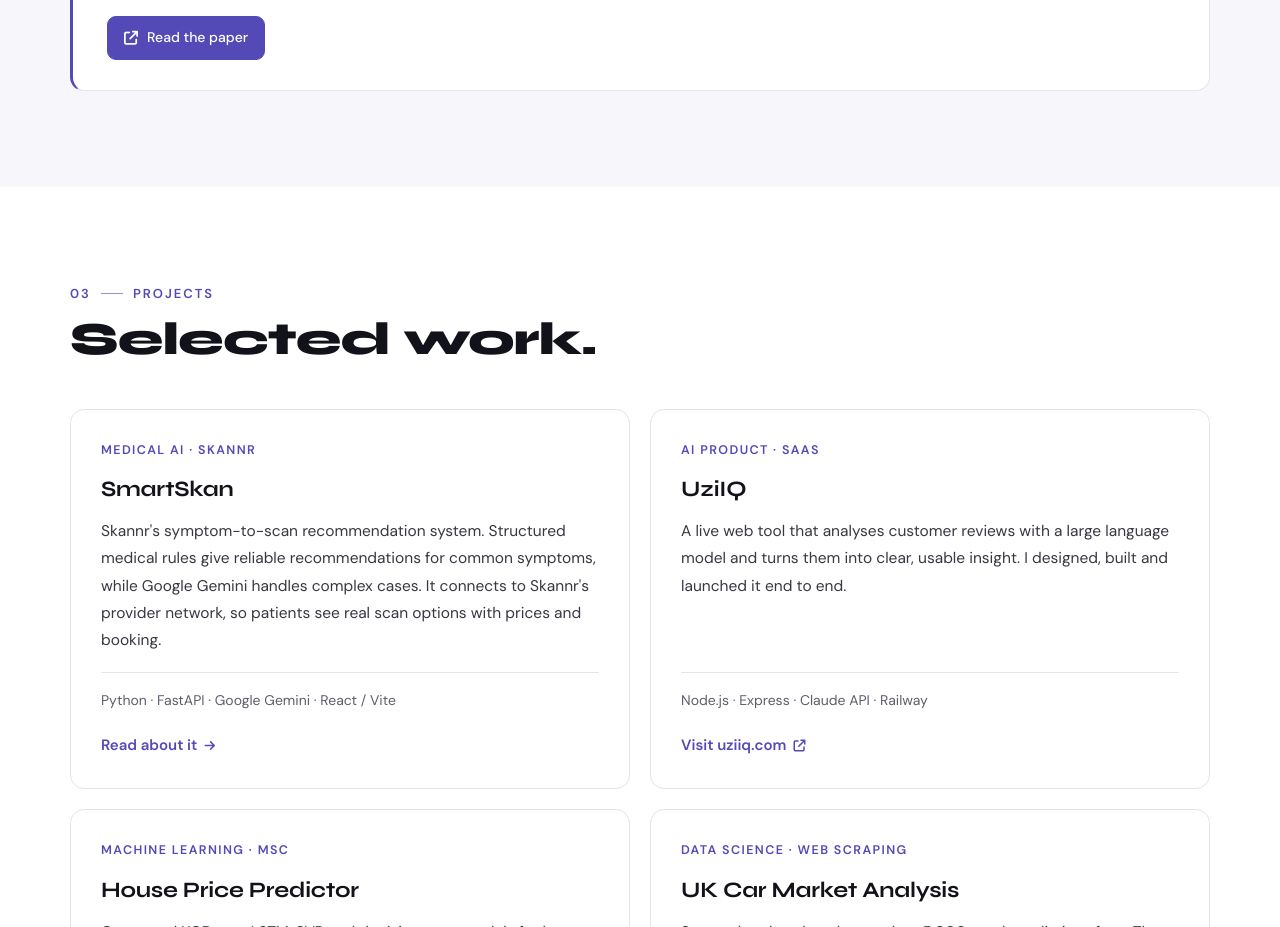
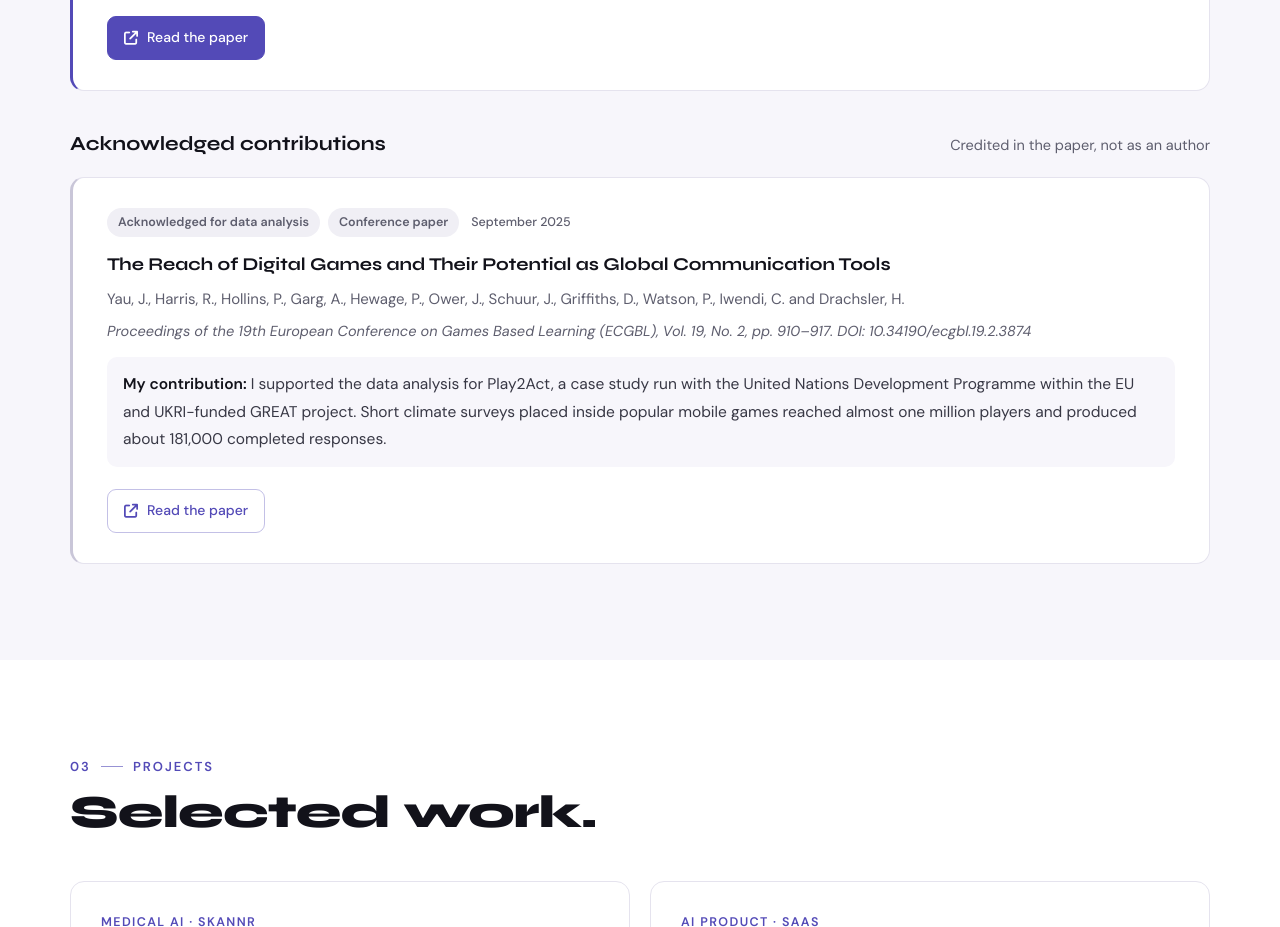
Before and after one commit to Nedum25/MyPortfolio, a plain HTML site: page index.html in a window 1280 px wide. Shown: the part 2720-3647 px from the top of the page. Drawn offline with Linux system fonts and the light colour scheme.

Commit message:
Add acknowledged contribution to the ECGBL 2025 Play2Act paper
Listed separately from publications as an acknowledged contribution
(data analysis support), with DOI 10.34190/ecgbl.19.2.3874.

Co-Authored-By: Claude Opus 5.5 <noreply@anthropic.com>
Claude-Session: https://claude.ai/code/session_013xv52iQjGivNErUDL3KYpN

```diff
--- a/index.html
+++ b/index.html
@@ -199,6 +199,13 @@
         .pub-journal { font-size: 14.5px; color: var(--muted); font-style: italic; margin-bottom: 14px; }
         .pub-abstract { font-size: 15.5px; color: var(--text); line-height: 1.75; margin-bottom: 22px; }
         .btn-row { display: flex; gap: 10px; flex-wrap: wrap; }
+        .pub-card.ack { border-left-color: #C9C6D8; }
+        .chip-muted { background: #F0EFF5; color: var(--muted); }
+        .pub-role { font-size: 15.5px; color: var(--text); line-height: 1.75; margin-bottom: 22px; padding: 14px 16px; background: var(--bg-alt); border-radius: 10px; }
+        .pub-role strong { color: var(--ink); font-weight: 600; }
+        .sub-label { display: flex; align-items: baseline; justify-content: space-between; gap: 16px; margin: 36px 0 16px; }
+        .sub-label h3 { font-family: 'Syne', sans-serif; font-size: 20px; font-weight: 700; color: var(--ink); }
+        .sub-label p { font-size: 14.5px; color: var(--muted); }
         .btn-sm { font-size: 14px; padding: 9px 16px; border-radius: 9px; }
 
         /* ── PROJECTS ── */
@@ -329,7 +336,7 @@
             .research-card { padding: 26px 22px; }
             .research-card h3 { font-size: 21px; }
             .pub-card { padding: 24px 22px; }
-            .pub-label { flex-direction: column; gap: 4px; }
+            .pub-label, .sub-label { flex-direction: column; gap: 4px; }
             .projects-grid { grid-template-columns: 1fr; }
             .quote-card { padding: 34px 26px 28px; }
             .quote-card blockquote { font-size: 17.5px; }
@@ -476,6 +483,25 @@
             <p class="pub-abstract">The study develops a personalised GIS framework that combines Sentinel-1 SAR remote sensing, geospatial mapping and agricultural statistics to give site-specific recommendations for rice production in Ebonyi State, Nigeria, addressing soil fertility decline, climate variability and inefficient use of resources.</p>
             <div class="btn-row">
                 <a href="https://doi.org/10.38124/ijisrt/26may211" target="_blank" rel="noopener" class="btn btn-primary btn-sm"><i class="fa-solid fa-arrow-up-right-from-square" aria-hidden="true"></i>Read the paper</a>
+            </div>
+        </article>
+
+        <div class="sub-label reveal">
+            <h3>Acknowledged contributions</h3>
+            <p>Credited in the paper, not as an author</p>
+        </div>
+        <article class="card pub-card ack reveal">
+            <div class="pub-meta">
+                <span class="chip chip-muted">Acknowledged for data analysis</span>
+                <span class="chip chip-muted">Conference paper</span>
+                <span class="chip chip-plain">September 2025</span>
+            </div>
+            <h4>The Reach of Digital Games and Their Potential as Global Communication Tools</h4>
+            <p class="pub-authors">Yau, J., Harris, R., Hollins, P., Garg, A., Hewage, P., Ower, J., Schuur, J., Griffiths, D., Watson, P., Iwendi, C. and Drachsler, H.</p>
+            <p class="pub-journal">Proceedings of the 19th European Conference on Games Based Learning (ECGBL), Vol. 19, No. 2, pp. 910–917. DOI: 10.34190/ecgbl.19.2.3874</p>
+            <p class="pub-role"><strong>My contribution:</strong> I supported the data analysis for Play2Act, a case study run with the United Nations Development Programme within the EU and UKRI-funded GREAT project. Short climate surveys placed inside popular mobile games reached almost one million players and produced about 181,000 completed responses.</p>
+            <div class="btn-row">
+                <a href="https://doi.org/10.34190/ecgbl.19.2.3874" target="_blank" rel="noopener" class="btn btn-ghost btn-sm"><i class="fa-solid fa-arrow-up-right-from-square" aria-hidden="true"></i>Read the paper</a>
             </div>
         </article>
     </div>
```
